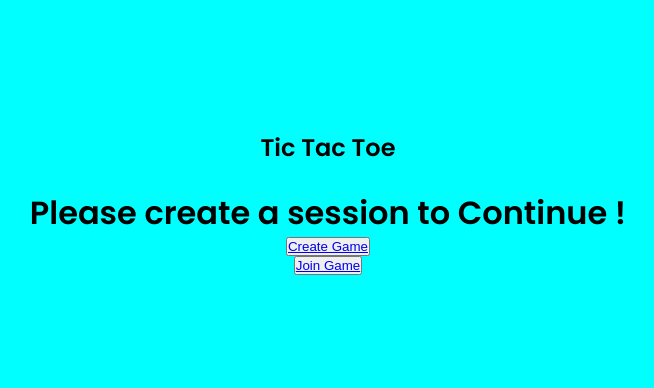
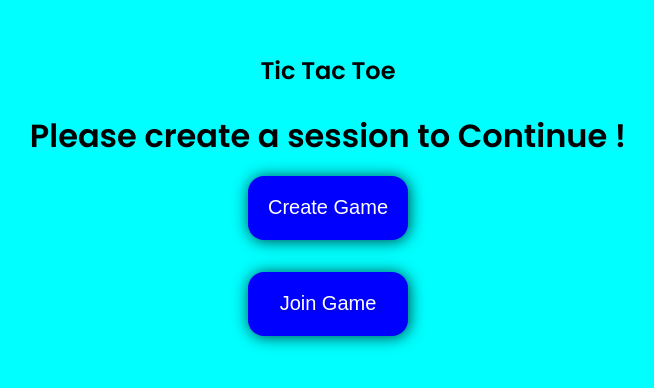
Before and after one commit to Regestrac/Tic-Tac-Toe_Fullstack-app, a React (Create React App) app in the folder Client/: page /online-match in a window 1280 px wide. Shown: the part 158-546 px from the top of the page, without its empty margins (312-966 px from the left). Built offline with nearby package versions, Linux system fonts and the light colour scheme; no server answers.

Commit message:
Added some stylings

```diff
--- a/Client/src/components/Game.jsx
+++ b/Client/src/components/Game.jsx
@@ -73,7 +73,6 @@ const Game = () => {
       <ScoreBoard scores={scores} playerX={playerX} />
       <Board boxes={boxes} onClick={gameOver ? resetBoard : handleBoxClick} winPlayer={winPlayer} setWinPlayer={setWinPlayer} resetBoard={resetBoard} />   {/* Passing the data to Board.jsx */}
       <ResetBtn resetBoard={resetBoard} />
-      <OnlineMatch scores={scores} />
     </div>
   )
 }
--- a/Client/src/components/OnlineMatch.css
+++ b/Client/src/components/OnlineMatch.css
@@ -11,3 +11,21 @@
     justify-content: center;
     align-items: center;
 }
+.create-btns{
+    height: 4rem;
+    width: 10rem;
+    font-size: 1.25rem;
+    background-color: blue;
+    color: #fff;
+    text-decoration: none;
+    display: flex;
+    align-items: center;
+    justify-content: center;
+    margin: 1rem;
+    border-radius: 1rem;
+    border: none;
+    box-shadow: 1px 1px 1rem #000000bb;
+}
+.create-btns:hover{
+    background-color: #1111ee;
+}
--- a/Client/src/components/OnlineMatch.jsx
+++ b/Client/src/components/OnlineMatch.jsx
@@ -19,8 +19,8 @@ const OnlineMatch = ({ isAuth, socket}) => {
         <h2>Tic Tac Toe</h2>
         <div className='join-forms'>
           <h1>Please create a session to Continue !</h1>
-          <button><Link to='/create-room' >Create Game</Link></button>
-          <button><Link to='/join-game'>Join Game</Link></button>
+          <Link to='/create-room' ><button className='create-btns' >Create Game</button></Link>
+          <Link to='/join-game' ><button className='create-btns' >Join Game</button></Link>
         </div>
       </div>
   )
```
